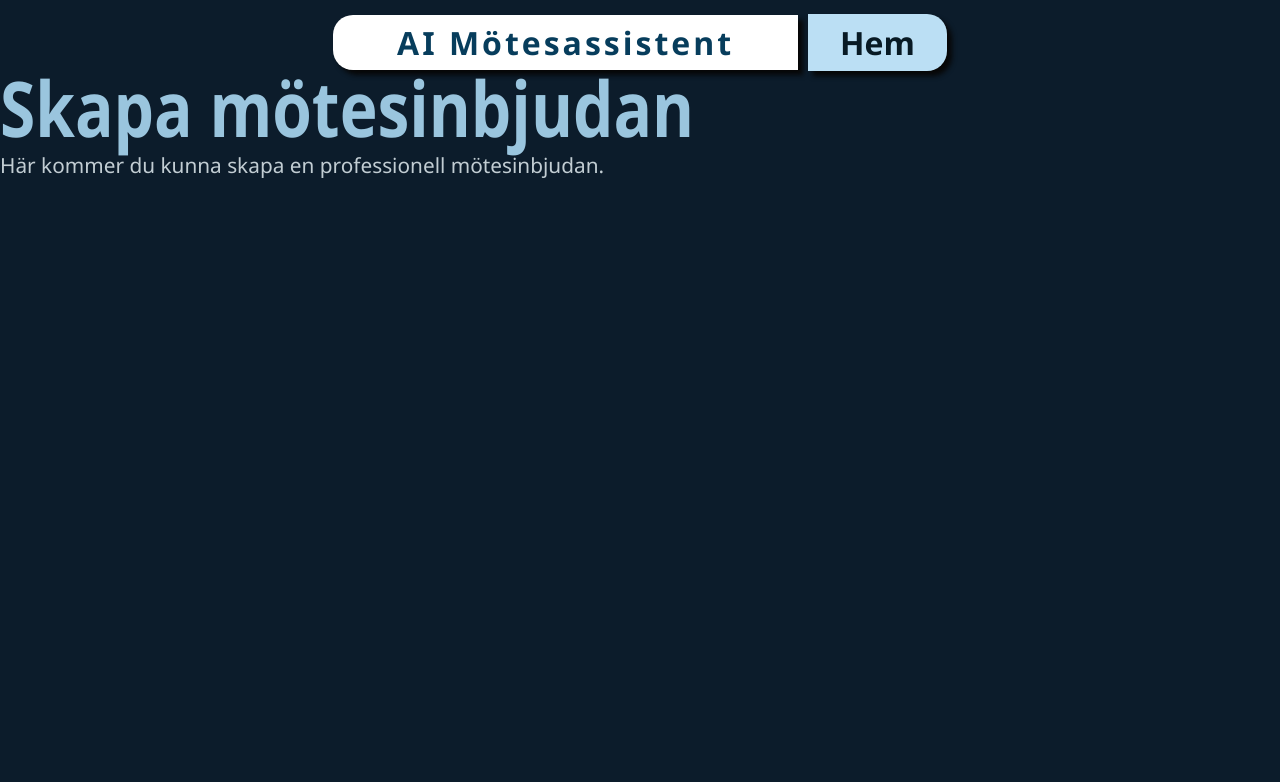
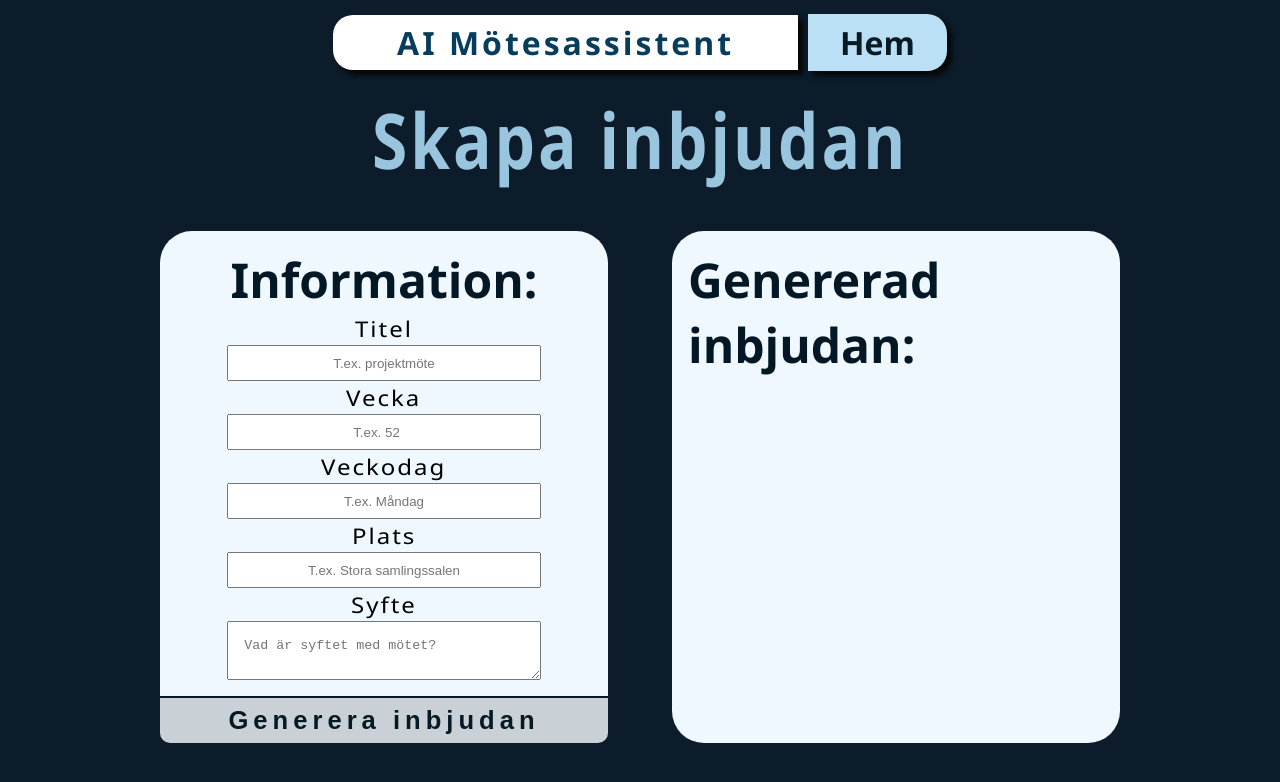
Before and after one commit to RobinJohansson1992/AI-Meeting-Assistant, a React (Vite) app: page /invitation in a window 1280 px wide. Shown: the top 782 px of the page. Built offline with nearby package versions, Linux system fonts and the light colour scheme.

Commit message:
added logic to Invitation.jsx so that it works in the frontend aswell

```diff
--- a/src/pages/Agenda.jsx
+++ b/src/pages/Agenda.jsx
@@ -1,6 +1,6 @@
 import Navbar from "../components/navbar/Navbar";
 import { useDispatch, useSelector } from "react-redux";
-import { setNotes, setResult } from "../reducers/meetingReducer";
+import { setResult } from "../reducers/meetingReducer";
 import { createAgenda } from "../services/api";
 import "./Pages.css";
 import { useState } from "react";
@@ -42,6 +42,7 @@ function Agenda() {
 
           <label htmlFor="purpose">Syfte</label>
           <textarea
+            className="agendaTextarea"
             id="purpose"
             value={purpose}
             onChange={(event) => setPurpose(event.target.value)}
@@ -57,13 +58,13 @@ function Agenda() {
             onChange={(event) => setDurationInMinutes(event.target.value)}
           />
 
-          <button className="agendaBtn" onClick={handleCreateAgenda}>
+          <button className="generateBtn" onClick={handleCreateAgenda}>
             Generera agenda
           </button>
         </div>
 
         <div className="resultContainer">
-          <h2>Agenda för mötet:</h2>
+          <h2>Genererad agenda:</h2>
           {result && (
             <div className="result">
               <p>{result}</p>
--- a/src/pages/Invitation.jsx
+++ b/src/pages/Invitation.jsx
@@ -1,13 +1,99 @@
 import Navbar from "../components/navbar/Navbar";
+import { useDispatch, useSelector } from "react-redux";
+import { setResult } from "../reducers/meetingReducer";
+import { createInvitation } from "../services/api";
+import "./Pages.css";
+import { useState } from "react";
 
 function Invitation() {
+  const dispatch = useDispatch();
+  const result = useSelector((state) => state.meeting.result);
+
+  const [title, setTitle] = useState();
+  const [week, setWeek] = useState();
+  const [weekDay, setWeekDay] = useState();
+  const [location, setLocation] = useState();
+  const [purpose, setPurpose] = useState();
+
+  const handleCreateInvitation = async () => {
+    const invitationData = {
+      title: title,
+      week: week,
+      weekDay: weekDay,
+      location: location,
+      purpose: purpose,
+    };
+    const data = await createInvitation(invitationData);
+    dispatch(setResult(data.result));
+  };
   return (
     <main>
       <Navbar />
+      <div className="pageHeader">
+        <h1>Skapa inbjudan</h1>
+      </div>
+      <section className="pageWrapper">
+        <div className="inputContainer">
+          <h2>Information:</h2>
+          <label htmlFor="title">Titel</label>
+          <input
+            id="title"
+            type="text"
+            value={title}
+            onChange={(event) => setTitle(event.target.value)}
+            placeholder="T.ex. projektmöte"
+          />
 
-      <h1>Skapa mötesinbjudan</h1>
+          <label htmlFor="week">Vecka</label>
+          <input
+            id="week"
+            type="number"
+            value={week}
+            onChange={(event) => setWeek(event.target.value)}
+            placeholder="T.ex. 52"
+          />
 
-      <p>Här kommer du kunna skapa en professionell mötesinbjudan.</p>
+          <label htmlFor="weekDay">Veckodag</label>
+          <input
+            id="weekDay"
+            type="text"
+            value={weekDay}
+            onChange={(event) => setWeekDay(event.target.value)}
+            placeholder="T.ex. Måndag"
+          />
+
+          <label htmlFor="location">Plats</label>
+          <input
+            id="location"
+            type="text"
+            value={location}
+            onChange={(event) => setLocation(event.target.value)}
+            placeholder="T.ex. Stora samlingssalen"
+          />
+
+          <label htmlFor="purpose">Syfte</label>
+          <textarea
+            className="agendaTextarea"
+            id="purpose"
+            value={purpose}
+            onChange={(event) => setPurpose(event.target.value)}
+            placeholder="Vad är syftet med mötet?"
+          />
+
+          <button className="generateBtn" onClick={handleCreateInvitation}>
+            Generera inbjudan
+          </button>
+        </div>
+
+        <div className="resultContainer">
+          <h2>Genererad inbjudan:</h2>
+          {result && (
+            <div className="result">
+              <p>{result}</p>
+            </div>
+          )}
+        </div>
+      </section>
     </main>
   );
 }
--- a/src/pages/Pages.css
+++ b/src/pages/Pages.css
@@ -9,8 +9,9 @@
   display: flex;
   flex-direction: column;
   align-items: center;
+  justify-content: space-between;
   width: 35vw;
-  height: 30rem;
+  height: 32rem;
   background-color: aliceblue;
   border-radius: 2rem;
 }
@@ -19,11 +20,28 @@
   flex-direction: column;
   align-items: center;
   width: 35vw;
-  height: 30rem;
+  height: 32rem;
   background-color: aliceblue;
   border-radius: 2rem;
   box-sizing: border-box;
   padding: 1rem;
+}
+.generateBtn {
+  color: rgb(6, 26, 37);
+  background-color: rgb(202, 209, 214);
+  padding: 0.5rem 2rem;
+  border-radius: 0px 0px 10px 10px;
+  font-weight: 600;
+  font-size: 1.6rem;
+  width: 100%;
+  display: flex;
+  align-items: center;
+  justify-content: center;
+  letter-spacing: 5px;
+  margin-top: 1rem;
+  border: none;
+  border-top: 2px solid rgb(6, 26, 37);
+  cursor: pointer;
 }
 .btn {
   color: rgb(182, 222, 244);
@@ -46,7 +64,7 @@
 }
 .notes {
   width: 80%;
-  height: 65%;
+  height: 50%;
   font-size: 1.1rem;
   box-sizing: border-box;
   padding: 1rem;
@@ -57,8 +75,25 @@
 }
 .inputContainer h2 {
   font-size: 3rem;
-  margin-bottom: 1rem;
   margin-top: 1rem;
+}
+.inputContainer label {
+  font-size: 1.5rem;
+  letter-spacing: 2px;
+  transform: scaleY(0.9);
+}
+.inputContainer input {
+  width: 70%;
+  height: 2rem;
+  box-sizing: border-box;
+  padding: 1rem;
+  text-align: center;
+}
+.agendaTextarea {
+  width: 70%;
+  height: 8rem;
+  box-sizing: border-box;
+  padding: 1rem;
 }
 .resultContainer h2 {
   font-size: 3rem;
@@ -68,7 +103,7 @@
   display: flex;
   flex-direction: column;
   align-self: center;
-  margin-top: 3rem;
+  margin-top: 2rem;
   letter-spacing: 3px;
 }
 .result {
--- a/src/pages/Summarize.jsx
+++ b/src/pages/Summarize.jsx
@@ -34,7 +34,7 @@ function Summarize() {
             placeholder="Skriv ner mötesantekningarna här..."
           />
 
-          <button className="btn" onClick={handleSummarize}>
+          <button className="generateBtn" onClick={handleSummarize}>
             Sammanfatta
           </button>
         </div>
--- a/src/services/api.js
+++ b/src/services/api.js
@@ -33,3 +33,19 @@ export async function createAgenda(agendaData) {
 
   return await response.json();
 }
+
+export async function createInvitation(invitationData) {
+  const response = await fetch(`${API_URL}/invitation`, {
+    method: "POST",
+    headers: {
+      "Content-Type": "application/json",
+    },
+    body: JSON.stringify(invitationData),
+  });
+
+  if (!response.ok) {
+    throw new Error("Något gick fel...");
+  }
+
+  return await response.json();
+}
```
